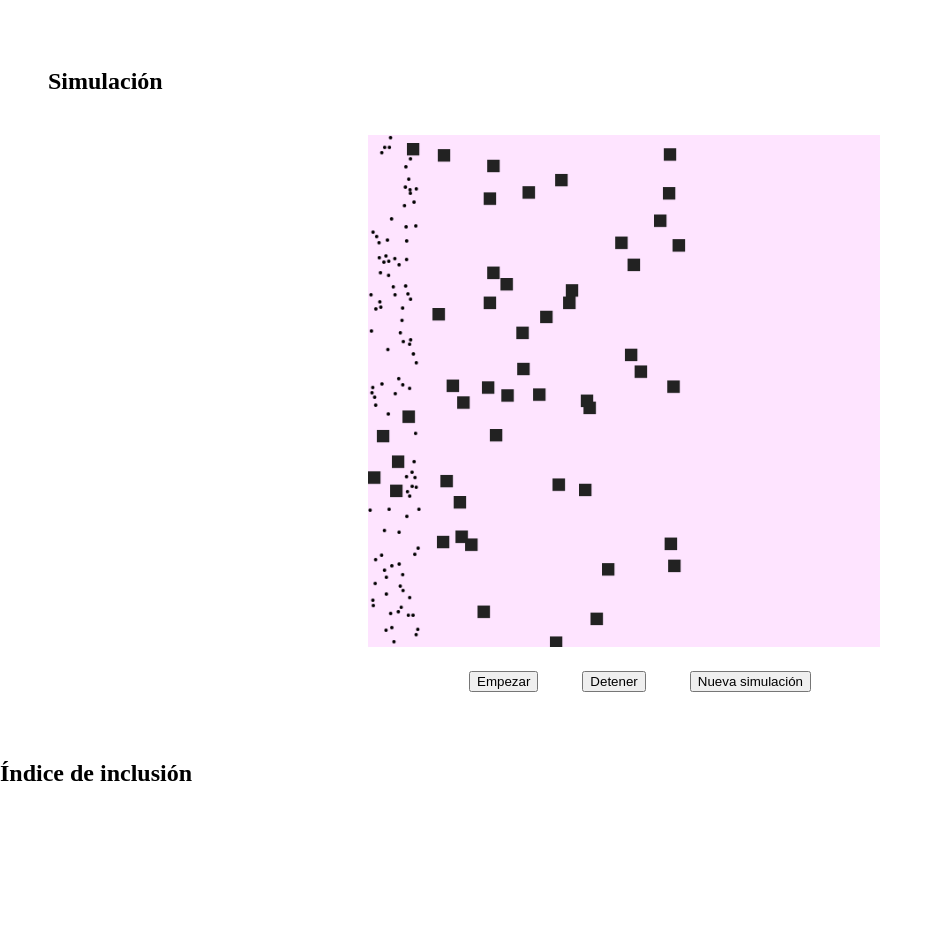
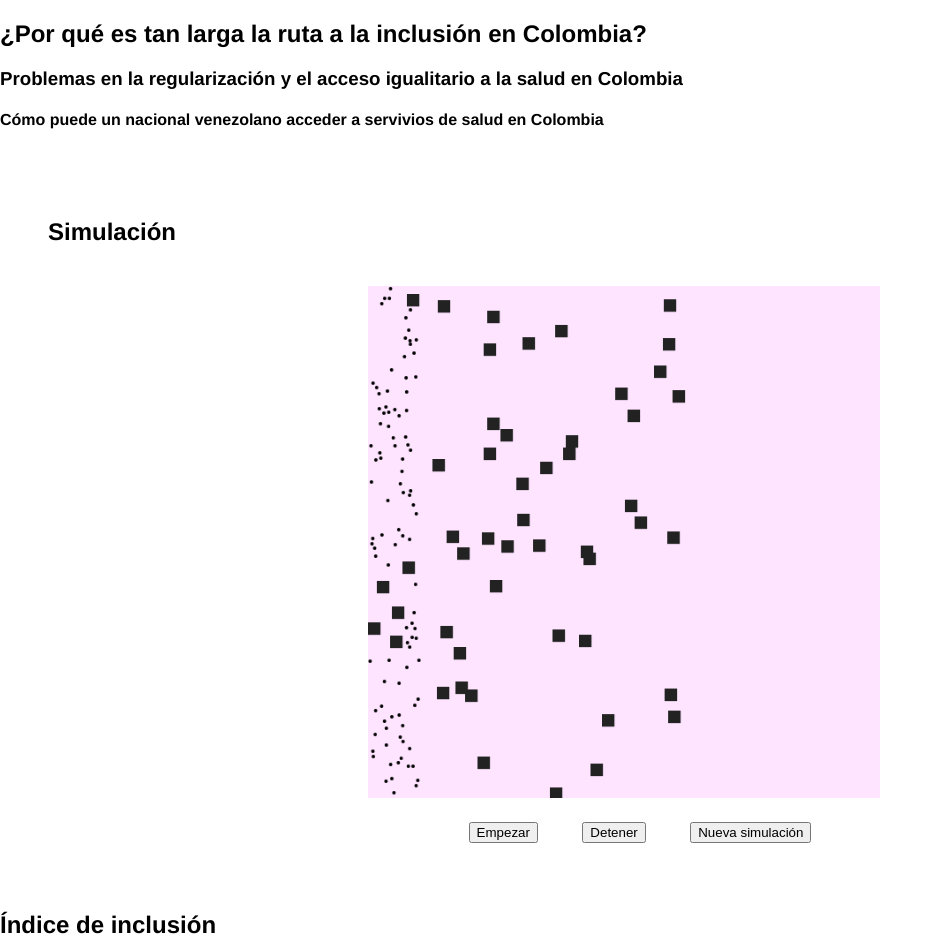
Before and after one commit to enflujo/imagina-inclusion-migrantes, a website built with Vite: page aplicaciones/www/index.html in a window 1280 px wide. Shown: the top 942 px of the page, without its empty margins (0-943 px from the left). Built offline with nearby package versions, Linux system fonts and the light colour scheme; a web font is replaced by a local one; what mapbox-gl would draw is missing.

Commit message:
rama para seguir trabajando

```diff
--- /dev/null
+++ b/aplicaciones/www/fuente/scss/_constantes.scss
@@ -0,0 +1,37 @@
+@import url('https://use.typekit.net/xvu8mbx.css');
+
+$corte1: 450px;
+$corte2: 760px;
+$corte3: 1000px;
+$corte4: 1333px;
+
+:root {
+  /// Fuentes tipográficas hemochas
+  --fuenteParrafo: 'Inter', 'Helvetica', 'Roboto', 'Arial', 'Tahoma', 'Verdana', sans-serif;
+  --fuenteTitulo: 'Bevellier', sans-serif;
+  --font-family: 'Pilcrow Rounded', sans-serif;
+
+  // Paleta
+  --azul: #03a9f4;
+  --amarilloClaro: #fef6bc;
+  --amarillo: #ffeb3b;
+  --naranjaClaro: #f5b55b;
+  --naranja: #ff9800;
+  --naranja2: #f7941d;
+  --terracota: #c22f20;
+  --blanco: #ffffff;
+  --grisClaro: #fafafa;
+  --negro: #000100;
+
+  // Fondos
+
+  // Textos
+
+  /// Medidas
+}
+
+@supports (font-variation-settings: normal) {
+  :root {
+    --fuenteParrafo: InterVariable, 'Helvetica', 'Roboto', 'Arial', 'Tahoma', 'Verdana', sans-serif;
+  }
+}
--- a/aplicaciones/www/fuente/scss/estilos.scss
+++ b/aplicaciones/www/fuente/scss/estilos.scss
@@ -1,6 +1,12 @@
+@import './constantes';
+
 html {
   box-sizing: border-box;
   height: 100%;
+  font-family: var(--fuenteParrafo);
+  font-feature-settings:
+    'liga' 1,
+    'calt' 1;
 }
 
 *,
--- a/aplicaciones/www/index.html
+++ b/aplicaciones/www/index.html
@@ -33,9 +33,21 @@
     <!-- <meta name="twitter:description" content="Descripción ..." /> -->
     <!-- <meta name="twitter:image" content="https://xxxxxx.jpg" /> -->
     <!-- <meta name="twitter:image:alt" content="Texto que describe la imagen" /> -->
+
+    <link
+      href="https://api.fontshare.com/v2/css?f[]=bevellier@2,1&f[]=pilcrow-rounded@1&display=swap"
+      rel="stylesheet"
+    />
   </head>
   <body>
     <section>
+      <div id="contenedorIntroduccion">
+        <div id="tituloSubtitulo">
+          <h1>¿Por qué es tan larga la ruta a la inclusión en Colombia?</h1>
+          <h3>Problemas en la regularización y el acceso igualitario a la salud en Colombia</h3>
+          <h4>Cómo puede un nacional venezolano acceder a servivios de salud en Colombia</h4>
+        </div>
+      </div>
       <div id="contenedorSimulacion">
         <h2>Simulación</h2>
         <canvas id="simulacion"></canvas>
```
